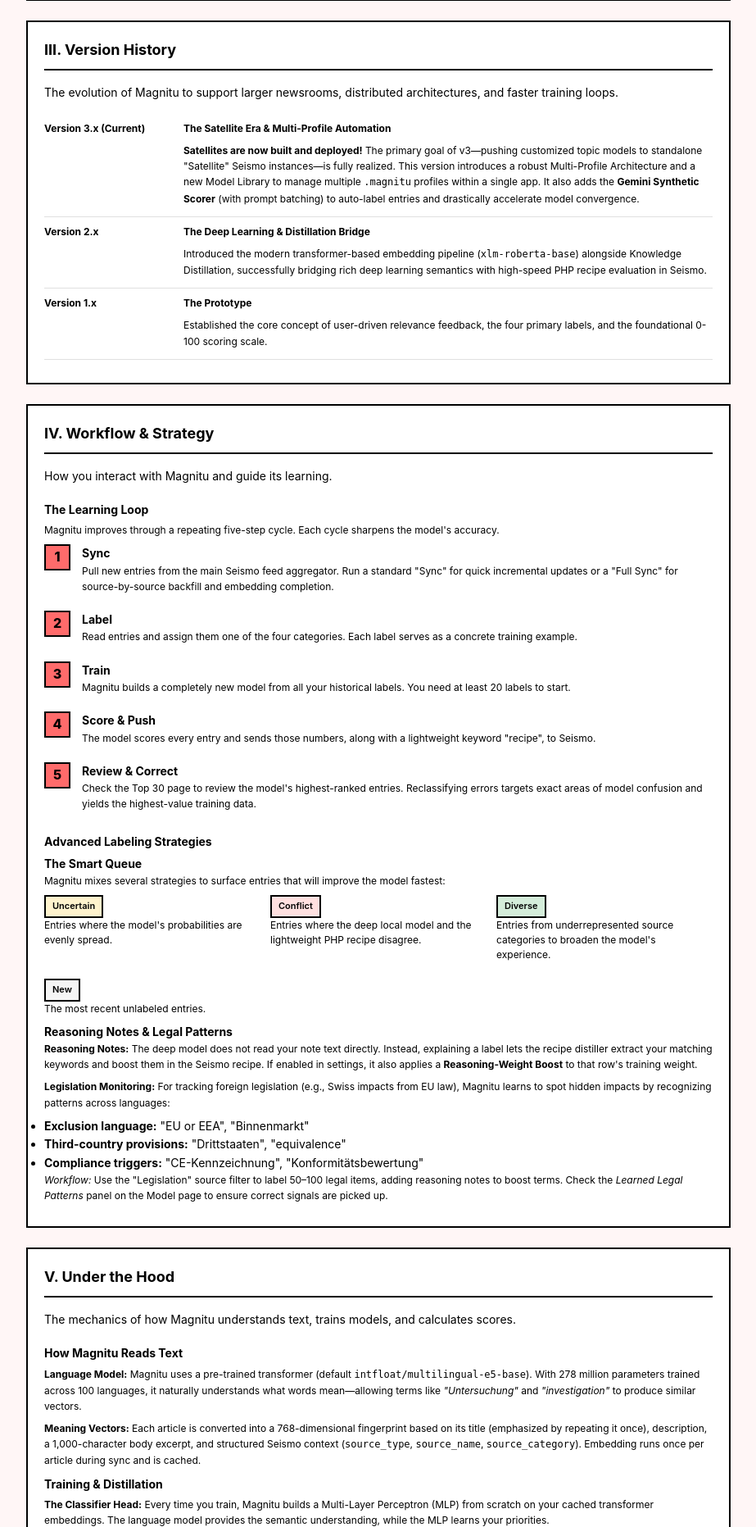
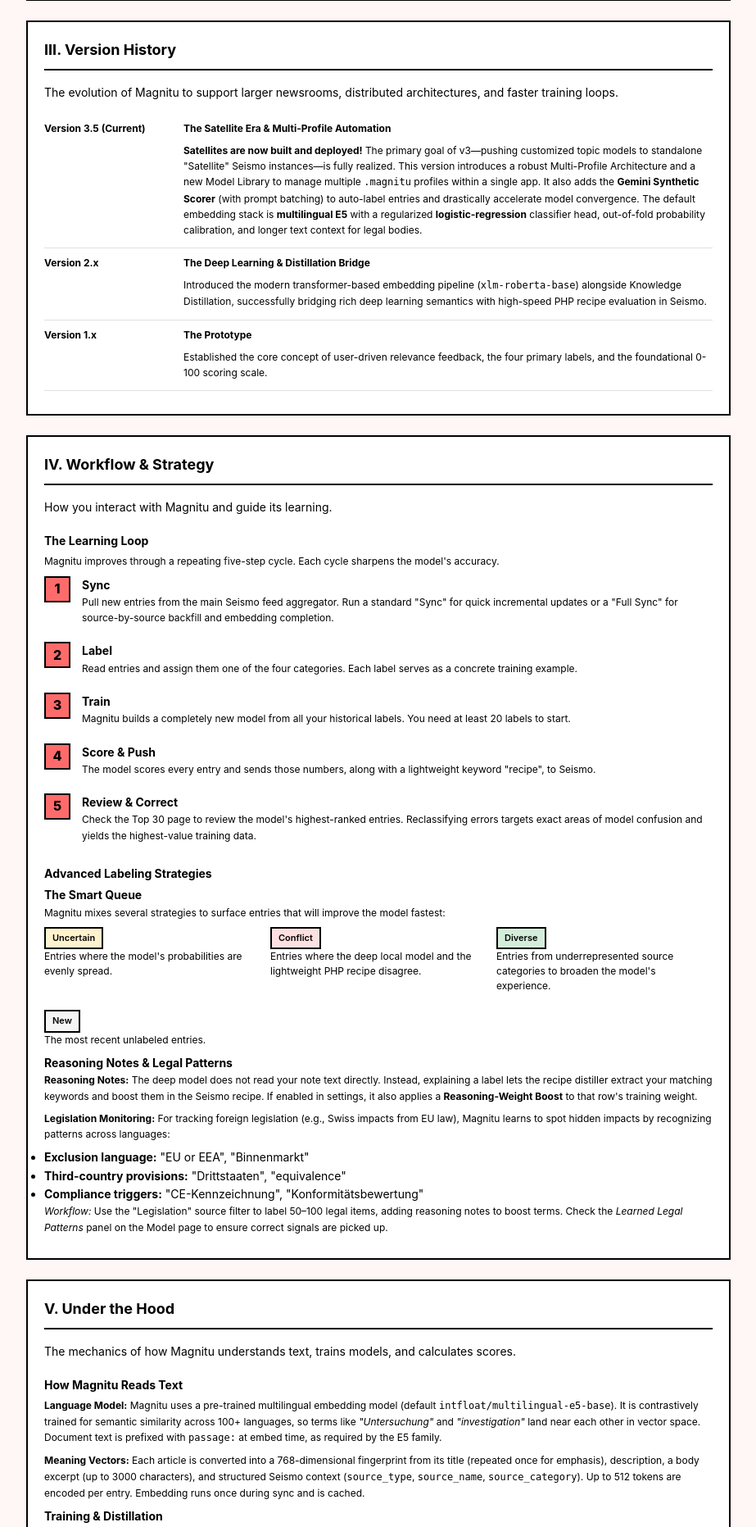
Before and after one commit to hektopascal2026/magnitu-v3, a FastAPI app: page /about in a window 1280 px wide. Shown: the part 878-2741 px from the top of the page at 82% size, without its empty margins (178-1101 px from the left). Run offline with FastAPI, Linux system fonts and the light colour scheme; data that the repository does not hold is empty.

Commit message:
Bump release to 3.5.0 and refresh About page for E5/LogReg stack.
Documents multilingual E5 embeddings, logistic head, OOF calibration, and longer context; aligns app version with the embedding migration.

Co-authored-by: Cursor <cursoragent@cursor.com>

```diff
--- a/config.py
+++ b/config.py
@@ -8,7 +8,7 @@ import shutil
 import sys
 from pathlib import Path
 
-VERSION = "3.0.0"
+VERSION = "3.5.0"
 
 BASE_DIR = Path(__file__).parent.resolve()
 
--- a/templates/about.html
+++ b/templates/about.html
@@ -57,10 +57,10 @@
     <div class="about-section">
         <div class="about-detail-grid">
             <div class="about-detail">
-                <span class="about-detail-label">Version 3.x (Current)</span>
+                <span class="about-detail-label">Version 3.5 (Current)</span>
                 <span class="about-detail-value">
                     <p><strong>The Satellite Era & Multi-Profile Automation</strong></p>
-                    <p><strong>Satellites are now built and deployed!</strong> The primary goal of v3—pushing customized topic models to standalone "Satellite" Seismo instances—is fully realized. This version introduces a robust Multi-Profile Architecture and a new Model Library to manage multiple <code>.magnitu</code> profiles within a single app. It also adds the <strong>Gemini Synthetic Scorer</strong> (with prompt batching) to auto-label entries and drastically accelerate model convergence.</p>
+                    <p><strong>Satellites are now built and deployed!</strong> The primary goal of v3—pushing customized topic models to standalone "Satellite" Seismo instances—is fully realized. This version introduces a robust Multi-Profile Architecture and a new Model Library to manage multiple <code>.magnitu</code> profiles within a single app. It also adds the <strong>Gemini Synthetic Scorer</strong> (with prompt batching) to auto-label entries and drastically accelerate model convergence. The default embedding stack is <strong>multilingual E5</strong> with a regularized <strong>logistic-regression</strong> classifier head, out-of-fold probability calibration, and longer text context for legal bodies.</p>
                 </span>
             </div>
             <div class="about-detail">
@@ -172,17 +172,17 @@
 
     <div class="about-section">
         <h3>How Magnitu Reads Text</h3>
-        <p><strong>Language Model:</strong> Magnitu uses a pre-trained transformer (default <code>{{ config.transformer_model_name or 'xlm-roberta-base' }}</code>). With 278 million parameters trained across 100 languages, it naturally understands what words mean—allowing terms like <em>"Untersuchung"</em> and <em>"investigation"</em> to produce similar vectors.</p>
-        <p><strong>Meaning Vectors:</strong> Each article is converted into a 768-dimensional fingerprint based on its title (emphasized by repeating it once), description, a 1,000-character body excerpt, and structured Seismo context (<code>source_type</code>, <code>source_name</code>, <code>source_category</code>). Embedding runs once per article during sync and is cached.</p>
+        <p><strong>Language Model:</strong> Magnitu uses a pre-trained multilingual embedding model (default <code>{{ config.transformer_model_name or 'intfloat/multilingual-e5-base' }}</code>). It is contrastively trained for semantic similarity across 100+ languages, so terms like <em>"Untersuchung"</em> and <em>"investigation"</em> land near each other in vector space. Document text is prefixed with <code>passage:</code> at embed time, as required by the E5 family.</p>
+        <p><strong>Meaning Vectors:</strong> Each article is converted into a 768-dimensional fingerprint from its title (repeated once for emphasis), description, a body excerpt (up to {{ config.embedding_content_cap or 3000 }} characters), and structured Seismo context (<code>source_type</code>, <code>source_name</code>, <code>source_category</code>). Up to {{ config.embedding_max_tokens or 512 }} tokens are encoded per entry. Embedding runs once during sync and is cached.</p>
 
         <h3>Training & Distillation</h3>
-        <p><strong>The Classifier Head:</strong> Every time you train, Magnitu builds a Multi-Layer Perceptron (MLP) from scratch on your cached transformer embeddings. The language model provides the semantic understanding, while the MLP learns your priorities.</p>
-        <p><strong>Knowledge Distillation:</strong> Because Seismo runs on PHP, it cannot execute Python transformer models. To bridge this, Magnitu trains a simpler TF-IDF student model to mimic the transformer's predictions, extracting a lightweight JSON "recipe" of weighted features (single words, bigrams, trigrams). This recipe is pushed to Seismo for millisecond live scoring.</p>
+        <p><strong>The Classifier Head:</strong> Each train fits a <strong>logistic regression</strong> classifier on your cached embeddings (with balanced class weights and optional per-label <code>sample_weight</code> for time-decay and reasoning boost). This stays stable with modest label counts compared to a large neural head.</p>
+        <p><strong>Knowledge Distillation:</strong> Because Seismo runs on PHP, it cannot execute Python transformer models. Magnitu trains a simpler TF-IDF student to mimic the transformer's predictions, extracting a lightweight JSON "recipe" of weighted features (unigrams, bigrams, trigrams). That recipe is pushed to Seismo for millisecond live scoring.</p>
     </div>
 
     <div class="about-section">
         <h3>Relevance Scores & Measuring Quality</h3>
-        <p>Every entry gets a relevance score from 0 to 1 (shown as a percentage). Probabilities are calibrated using a temperature fit on a held-out slice of data to prevent overconfidence.</p>
+        <p>Every entry gets a relevance score from 0 to 1 (shown as a percentage). Class probabilities are calibrated with <strong>temperature scaling</strong> fit on out-of-fold predictions from the training fold, so scores are less overconfident before push.</p>
         <p>The final score is a weighted composite of calibrated probabilities:</p>
         <ul>
             <li>Investigation Lead: <strong>Weight 1.0</strong></li>
@@ -200,7 +200,7 @@
         <div class="about-detail-grid">
             <div class="about-detail">
                 <span class="about-detail-label">Text Length</span>
-                <span class="about-detail-value">Keyword weights in the recipe are normalized to compensate. Local transformer body excerpts are capped at 1,000 characters.</span>
+                <span class="about-detail-value">Keyword weights in the recipe are normalized to compensate. Local transformer body excerpts are capped at {{ config.embedding_content_cap or 3000 }} characters ({{ config.embedding_max_tokens or 512 }} tokens at encode time).</span>
             </div>
             <div class="about-detail">
                 <span class="about-detail-label">Source Bias</span>
@@ -208,7 +208,7 @@
             </div>
             <div class="about-detail">
                 <span class="about-detail-label">Class Imbalance</span>
-                <span class="about-detail-value">Rare classes (like leads) are automatically up-weighted during training to prevent them from being ignored.</span>
+                <span class="about-detail-value">Rare classes (like leads) use balanced class weights during training. Reasoning and time-decay knobs adjust per-label <code>sample_weight</code> instead of duplicating rows.</span>
             </div>
             <div class="about-detail">
                 <span class="about-detail-label">Recency Bias</span>
```
Also changed, not shown: README.md, 1 other file.
